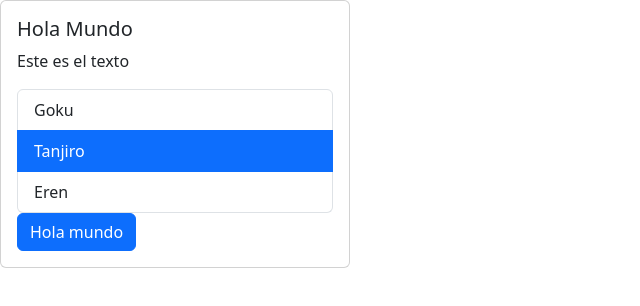
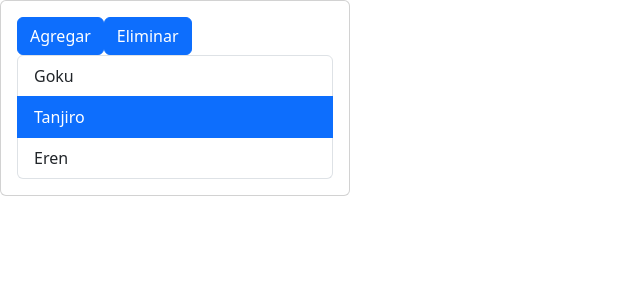
Before and after one commit to juanexgue/holamundo_react, a React (Vite) app: page / in a window 1280 px wide. Shown: the top 306 px of the page, without its empty margins (0-640 px from the left). Built offline with nearby package versions, Linux system fonts and the light colour scheme.

Commit message:
gestion de minions

```diff
--- a/src/App.tsx
+++ b/src/App.tsx
@@ -5,10 +5,14 @@ import { useState } from "react";
 
 
 function App() {
+
+const [data, setData] = useState(["Goku", "Tanjiro", "Eren"]);
+
+/*
 const [isLoading, setIsLoading] = useState(false);
 const handleClick = () => setIsLoading(!isLoading);
 
-  const list: string[] = ["Goku", "Tanjiro", "Eren"] /*"Goku", "Tanjiro", "Eren" */
+  const list: string[] = ["Goku", "Tanjiro", "Eren"]
 
   const handleSelect = (elemento: string) => {
     console.log("imprimiendo", elemento);
@@ -25,7 +29,17 @@ const handleClick = () => setIsLoading(!isLoading);
         Hola mundo
       </Button>
     </Card>
-  );
+  );*/
+
+const addMinion = () => setData([...data, "Minion"]);
+const delMinion = () => setData(data.slice(0,-1));
+return (
+  <Card>
+    <Button onClick={addMinion}>Agregar</Button>
+    <Button onClick={delMinion}>Eliminar</Button>
+    <List data={data}/>
+  </Card>
+)
 
 }
 
--- a/src/components/Button.tsx
+++ b/src/components/Button.tsx
@@ -2,7 +2,7 @@ import { ReactNode } from "react"
 
 type Props = {
   children: ReactNode
-  isLoading: boolean;
+  isLoading?: boolean;
   onClick: () => void;
 }
 
```
